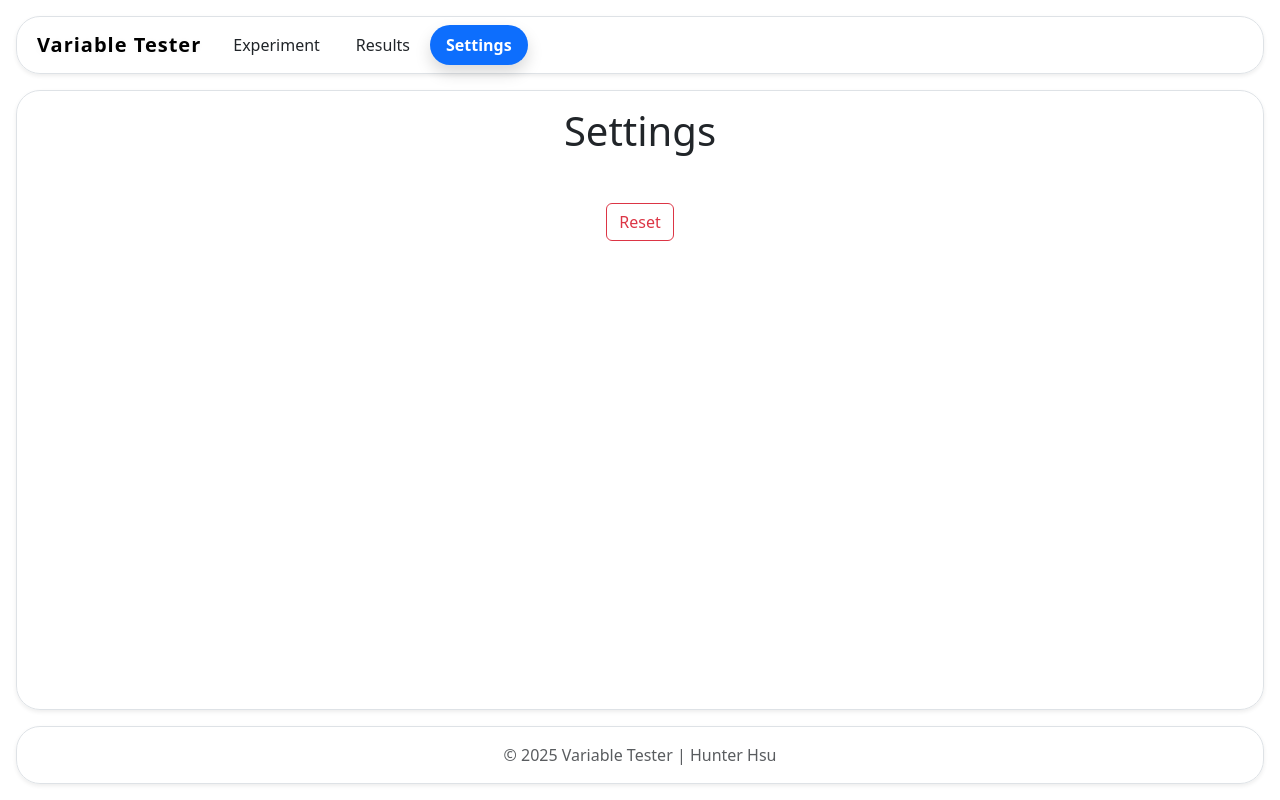
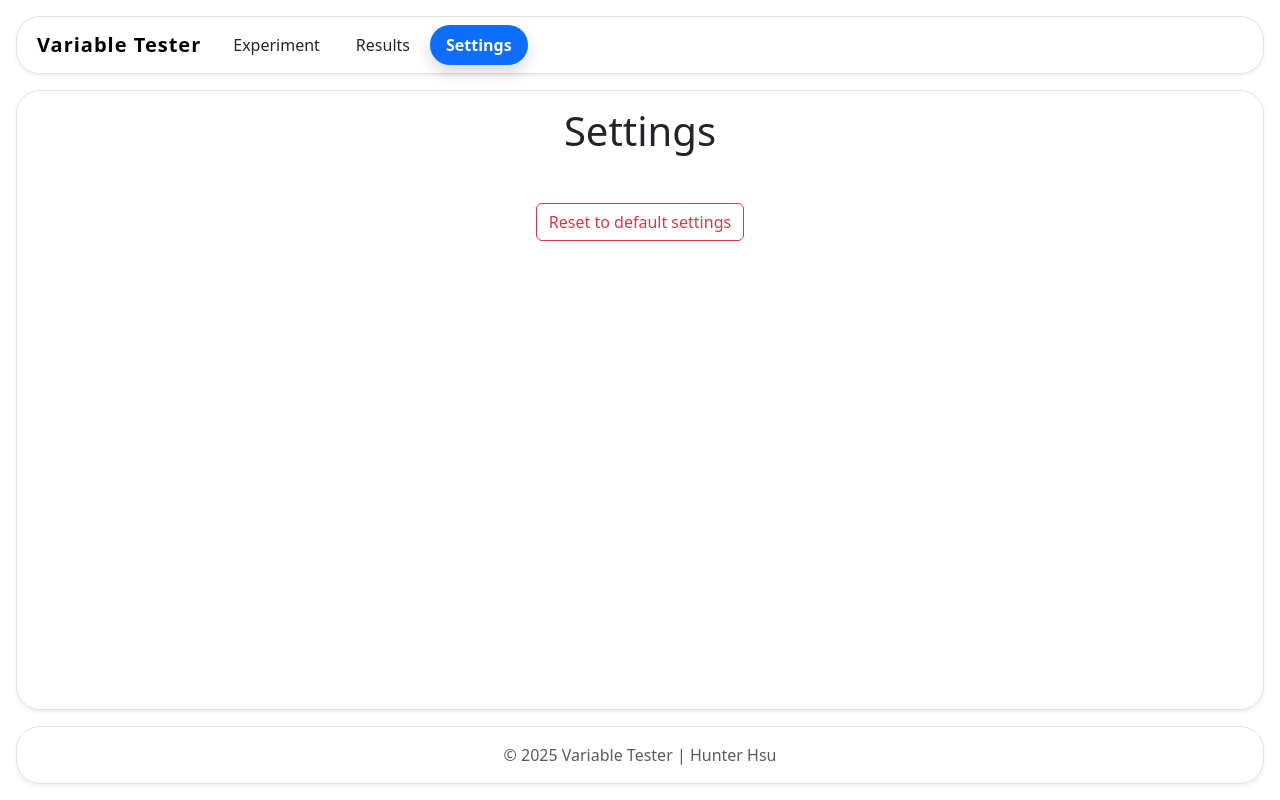
Before and after one commit to 80113hunterhsu/variable-tester-v2, a React (Vite) app: page /#/settings in a window 1280 px wide. Built offline with nearby package versions, Linux system fonts and the light colour scheme.

Commit message:
refactor: better experience

```diff
--- a/src/components/SettingsTable.tsx
+++ b/src/components/SettingsTable.tsx
@@ -44,7 +44,7 @@ export default function SettingsTable({
                 refUpdatedMessage &&
                     refUpdatedMessage.current &&
                     refUpdatedMessage.current.classList.remove("show");
-            }, 1000);
+            }, 1500);
         }, autosaveTimeout);
     };
     const renderInput = (key: string, value: any) => {
--- a/src/pages/ResultsView.tsx
+++ b/src/pages/ResultsView.tsx
@@ -19,8 +19,10 @@ import { svgToCanvas } from "../helpers/SvgToCanvas";
 function renderExperimentDetails(experiment: Record<string, any>, nav: any) {
     const handleDelete = (e: any) => {
         e.preventDefault();
-        window.db.experiments.delete(experiment.id);
-        nav("/results");
+        if (confirm("Are you sure to delete this experiment record?")) {
+            window.db.experiments.delete(experiment.id);
+            nav("/results");
+        }
     };
     const styles = {
         verticalAlign: "middle",
--- a/src/pages/Settings.tsx
+++ b/src/pages/Settings.tsx
@@ -80,12 +80,14 @@ export default function Settings() {
 
     const resetToDefault = (e: any) => {
         e.preventDefault();
+        if (confirm("Are you sure to reset all settings to default?")) {
             console.log("Reset to default");
             Object.entries(settingKeys).forEach(([key, info]) => {
                 const value = info.default;
                 window.db.settings.set({ key, value });
             });
             window.location.reload();
+        }
     };
 
     return (
@@ -105,7 +107,7 @@ export default function Settings() {
                             className="btn btn-outline-danger"
                             onClick={resetToDefault}
                         >
-                            Reset
+                            Reset to default settings
                         </button>
                     </div>
                 </div>
```
Lines whose indentation alone changed are shown as unchanged.
